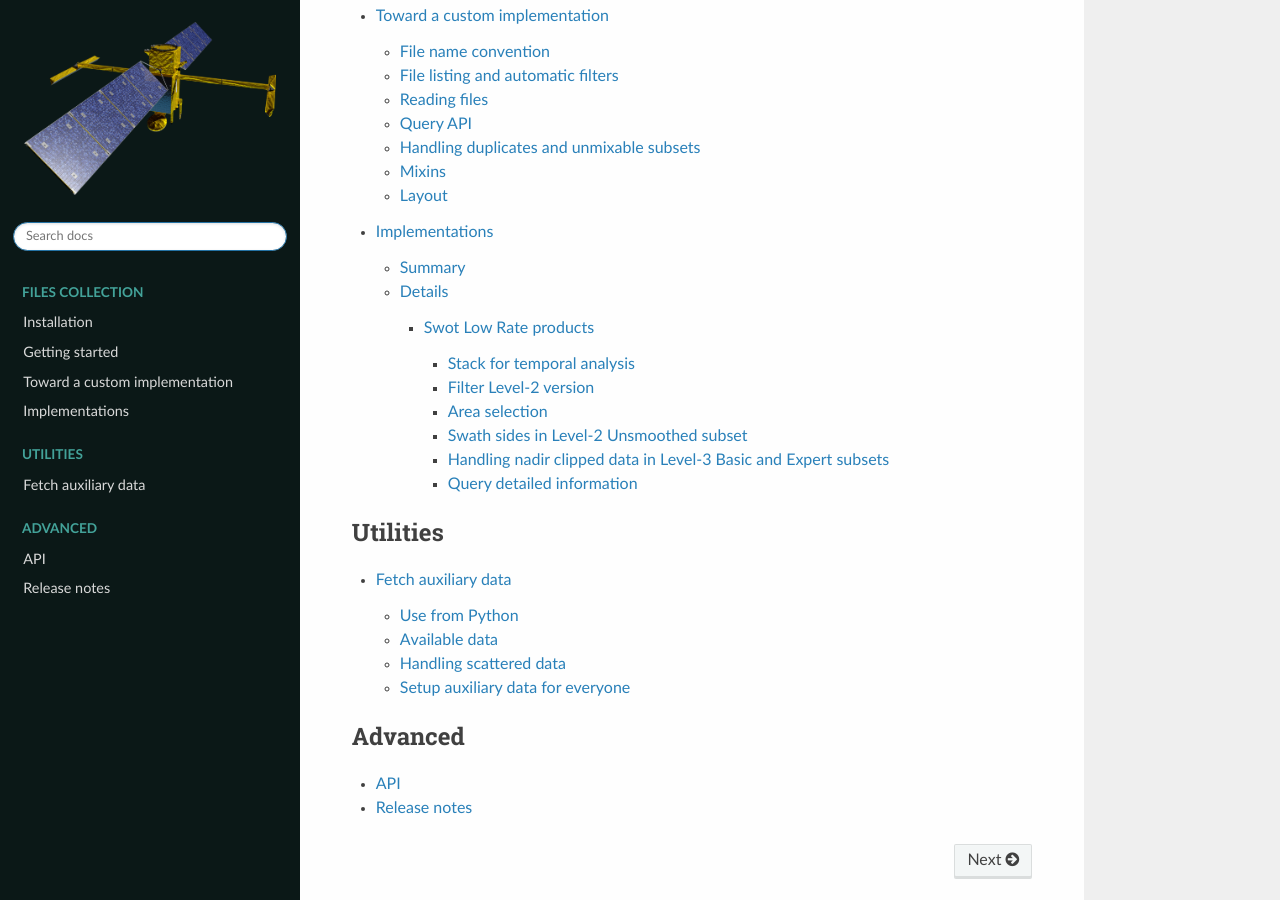
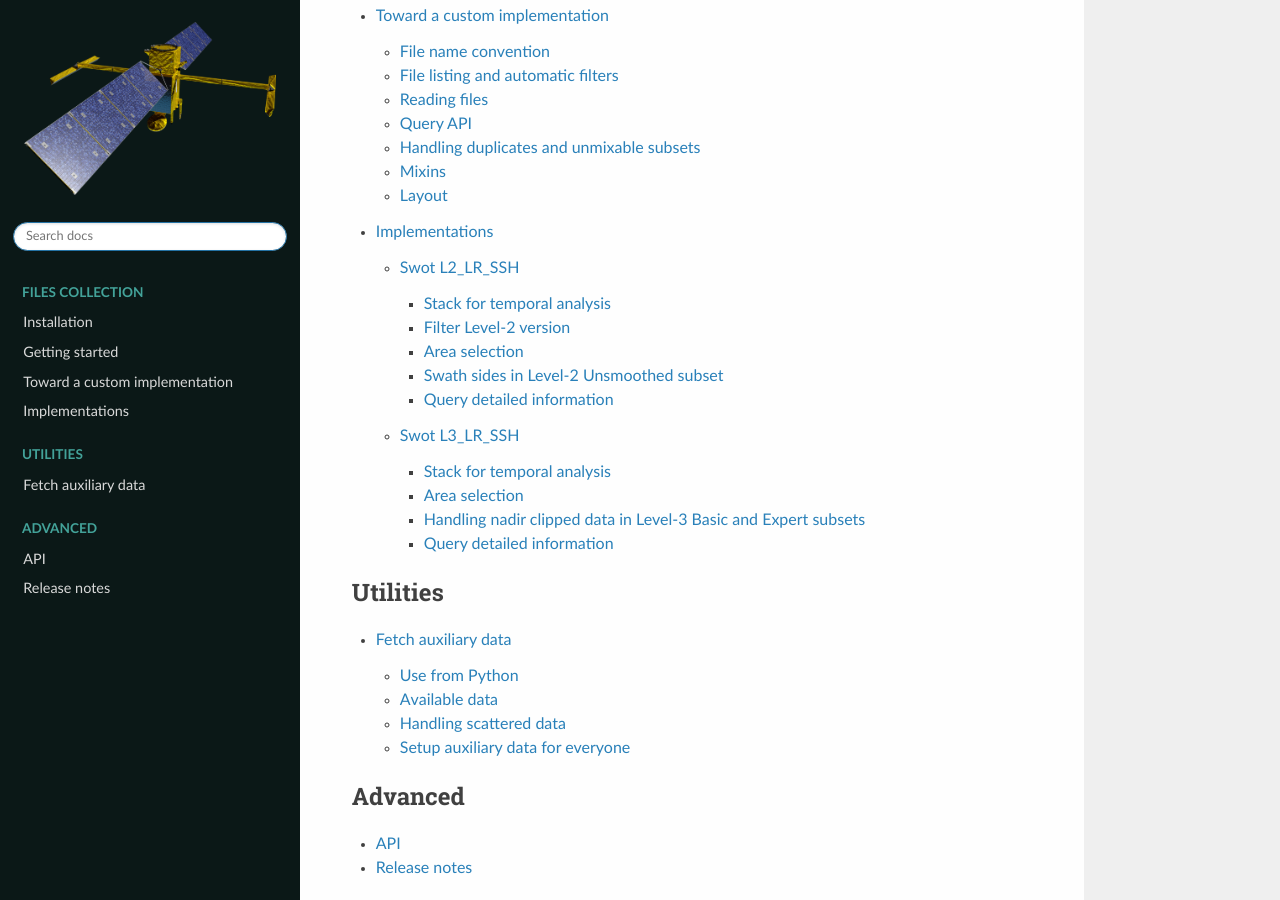
Before and after one commit to robin-cls/fcollections, a Sphinx documentation site: the page built from docs/index.rst, in a window 1280 px wide and 900 px high, scrolled down 492 px. Built offline with Sphinx 7.4.7 and the Read the Docs theme 3.1.0, drawn with Linux system fonts in a browser that asks for light colours; some of the changed lines change nothing that is shown.

Commit message:
Split SWOT doc in 2

```diff
--- a/docs/implementations/index.rst
+++ b/docs/implementations/index.rst
@@ -1,16 +1,11 @@
 Implementations
 ===============
-
-Summary
--------
 
 .. csv-table::
    :file: implementations.csv
    :header-rows: 1
 
-Details
--------
-
 .. toctree::
 
-   swot
+   l2_lr_ssh
+   l3_lr_ssh
--- a/docs/implementations/swot.rst
+++ b/docs/implementations/l2_lr_ssh.rst
@@ -1,20 +1,17 @@
-Swot Low Rate products
-======================
+Swot L2_LR_SSH
+==============
 
-This chapter will present the functionalities specific to the Level 2 and Level
-3 SWOT Low Rate products. Although similar, each product follows its own file
-name convention and is handled with a dedicated implementation.
+This chapter will present the functionalities specific to the Level 2 SWOT Low
+Rate products.
 
 .. code-block:: python
 
     import fcollections.implementations as oct_sio
     # Handlers
     oct_sio.NetcdfFilesDatabaseSwotLRL2
-    oct_sio.NetcdfFilesDatabaseSwotLRL3
 
     # Layouts
     oct_sio.AVISO_L2_LR_SSH_LAYOUT
-    oct_sio.AVISO_L3_LR_SSH_LAYOUT
 
 Although the implementations do not share the file name convention, they use the
 same reader whose arguments are exposed in the ``query`` interface. We will
@@ -167,32 +164,6 @@ retrieve one or the other side.
     position coordinates may include invalids which can break geo-plots.
 
 
-Handling nadir clipped data in Level-3 Basic and Expert subsets
----------------------------------------------------------------
-
-The L3_LR_SSH Basic and Expert subsets have the Nadir instrument data clipped in
-the Sea Level Anomaly fields. The indexes where the nadir data has been
-introduced are stored along ``num_nadir`` dimension. The SWOT implementation
-offers various choices for handling this clipped data:
-
-- ``nadir=False`` and ``swath=True``: remove the nadir data clipped. This is the
-  default behavior
-- ``nadir=True`` and ``swath=True``: do nothing and keep both the KaRIn and
-  Nadir instruments data
-- ``nadir=True`` and ``swath=False``: extract the Nadir instrument data only.
-  This will give a dataset indexed along the ``num_nadir`` dimension. Because
-  it returns the nadir data only, we lose the possibility of stacking multiple
-  half orbits
-
-.. code-block:: python
-
-    >>> fc = oct_sio.NetcdfFilesDatabaseSwotLRL3("/swot_products/l3_karin_nadir/l3_lr_ssh", fs=fs, layout=oct_sio.AVISO_L3_LR_SSH_LAYOUT)
-    >>> ds = fc.query(version='2.0.1', subset="Basic", cycle_number=550, pass_number=13, nadir=False)
-    Frozen({'num_lines': 9860, 'num_pixels': 69})
-    >>> ds_nadir = fc.query(version='2.0.1', subset="Basic", cycle_number=550, pass_number=13, nadir=True, swath=False)
-    Frozen({'num_nadir': 1748})
-
-
 Query detailed information
 --------------------------
 
@@ -200,5 +171,3 @@ Detailed information on the filters and reading arguments can be found in the
 ``query`` methods
 
 :meth:`fcollections.implementations.NetcdfFilesDatabaseSwotLRL2.query`
-
-:meth:`fcollections.implementations.NetcdfFilesDatabaseSwotLRL3.query`
--- /dev/null
+++ b/docs/implementations/l3_lr_ssh.rst
@@ -0,0 +1,153 @@
+Swot L3_LR_SSH
+==============
+
+This chapter will present the functionalities specific to the Level 3 SWOT Low
+Rate products.
+
+.. code-block:: python
+
+    import fcollections.implementations as oct_sio
+    # Handlers
+    oct_sio.NetcdfFilesDatabaseSwotLRL3
+
+    # Layouts
+    oct_sio.AVISO_L3_LR_SSH_LAYOUT
+
+Although the implementations do not share the file name convention, they use the
+same reader whose arguments are exposed in the ``query`` interface. We will
+illustrate these functionalities by accessing the data from the AVISO FTP server
+You will need credentials to authentify (see the
+`aviso website <https://www.aviso.altimetry.fr/>`_)
+
+
+.. raw:: html
+
+    <details>
+    <summary><a>Show/Hide code</a></summary>
+
+
+.. code-block:: python
+
+    from fsspec.implementations.ftp import FTPFileSystem
+    fs = FTPFileSystem('ftp-access.aviso.altimetry.fr', 21, username='...', password='...')
+
+.. raw:: html
+
+    </details>
+    <br />
+
+
+Stack for temporal analysis
+---------------------------
+
+The most prominent functionality is the ability to stack the half orbits when
+the grid is fixed (Basic, Expert, Technical and WindWave subsets). This allows
+to work along the ``cycle_number`` dimension and compute temporal analysis
+(mean, standard deviation, ...).
+
+There are currently three modes for stacking the half orbits
+
+- ``NOSTACK``: do not stack the half orbits
+- ``CYCLES``: concatenate the half orbits of one cycle along the ``num_lines``
+  dimension, and stack the cycles along a new ``cycle_number`` dimension
+- ``CYCLES_PASSES``: stack the half orbits along the ``cycle_number`` and
+  ``pass_number`` dimensions. Useful for regional analysis where the half orbits
+  are cropped and we need an additional dimension to reflect the spatial jump
+
+
+.. code-block:: python
+
+    >>> fc = oct_sio.NetcdfFilesDatabaseSwotLRL3("/swot_products/l3_karin_nadir/l3_lr_ssh", fs=fs, layout=oct_sio.AVISO_L3_LR_SSH_LAYOUT)
+    >>>
+    >>> ds = fc.query(stack='CYCLES', version='2.0.1', cycle_number=[1, 2, 3], pass_number=10, subset=oct_sio.ProductSubset.Basic)
+    >>> ds.sizes
+    Frozen({'cycle_number': 2, 'num_lines': 9860, 'num_pixels': 69})
+    >>> ds = fc.query(stack='CYCLES_PASSES', version='2.0.1', cycle_number=[1, 2, 3], pass_number=[10, 11], subset=oct_sio.ProductSubset.Basic)
+    >>> ds.sizes
+    Frozen({'pass_number': 2, 'cycle_number': 2, 'num_lines': 9860, 'num_pixels': 69})
+
+.. note::
+
+    Incomplete cycles are completed with invalids
+
+
+Area selection
+--------------
+
+It is possible to select data crossing a specific region by providing ``bbox`` parameter to ``query`` or ``list_files`` method.
+
+The bounding box is represented by a tuple of 4 float numbers, such as : (longitude_min, latitude_min, longitude_max, latitude_max).
+Its longitude must follow one of the known conventions: [0, 360[ or [-180, 180[.
+
+If bbox's longitude crosses -180/180, data around the crossing and matching the bbox will be selected.
+(e.g. for an interval [170, -170] -> both [170, 180[ and [-180, -170] intervals will be used to list/subset data).
+
+To list files corresponding to half orbits crossing the bounding box:
+
+.. code-block:: python
+
+    >>> fc = oct_sio.NetcdfFilesDatabaseSwotLRL3("/swot_products/l3_karin_nadir/l3_lr_ssh", fs=fs, layout=oct_sio.AVISO_L3_LR_SSH_LAYOUT)
+    >>>
+    >>> ds = fc.list_files(
+    >>>     version='2.0.1',
+    >>>     subset="Basic",
+    >>>     cycle_number=[29],
+    >>>     bbox = (-16, 36, -10, 44))
+    [(cycle_number=29, pass_number=3), (cycle_number=29, pass_number=154), (cycle_number=29, pass_number=182), ...]
+
+
+
+To query a subset of Swot LR L3 data crossing the bounding box:
+
+.. note::
+
+    Lines of the swath crossing the bounding box will be entirely selected.
+
+.. code-block:: python
+
+    >>> fc = oct_sio.NetcdfFilesDatabaseSwotLRL3("/swot_products/l3_karin_nadir/l3_lr_ssh", fs=fs, layout=oct_sio.AVISO_L3_LR_SSH_LAYOUT)
+    >>>
+    >>> ds = fc.query(
+    >>>     version='2.0.1',
+    >>>     subset="Basic",
+    >>>     cycle_number=[29],
+    >>>     pass_number=[516],
+    >>>     bbox = (-16, 36, -10, 44))
+    Frozen({'num_lines': 468, 'num_pixels': 69})
+
+.. image:: query_bbox.png
+
+
+Handling nadir clipped data in Level-3 Basic and Expert subsets
+---------------------------------------------------------------
+
+The L3_LR_SSH Basic and Expert subsets have the Nadir instrument data clipped in
+the Sea Level Anomaly fields. The indexes where the nadir data has been
+introduced are stored along ``num_nadir`` dimension. The SWOT implementation
+offers various choices for handling this clipped data:
+
+- ``nadir=False`` and ``swath=True``: remove the nadir data clipped. This is the
+  default behavior
+- ``nadir=True`` and ``swath=True``: do nothing and keep both the KaRIn and
+  Nadir instruments data
+- ``nadir=True`` and ``swath=False``: extract the Nadir instrument data only.
+  This will give a dataset indexed along the ``num_nadir`` dimension. Because
+  it returns the nadir data only, we lose the possibility of stacking multiple
+  half orbits
+
+.. code-block:: python
+
+    >>> fc = oct_sio.NetcdfFilesDatabaseSwotLRL3("/swot_products/l3_karin_nadir/l3_lr_ssh", fs=fs, layout=oct_sio.AVISO_L3_LR_SSH_LAYOUT)
+    >>> ds = fc.query(version='2.0.1', subset="Basic", cycle_number=550, pass_number=13, nadir=False)
+    Frozen({'num_lines': 9860, 'num_pixels': 69})
+    >>> ds_nadir = fc.query(version='2.0.1', subset="Basic", cycle_number=550, pass_number=13, nadir=True, swath=False)
+    Frozen({'num_nadir': 1748})
+
+
+Query detailed information
+--------------------------
+
+Detailed information on the filters and reading arguments can be found in the
+``query`` methods
+
+:meth:`fcollections.implementations.NetcdfFilesDatabaseSwotLRL3.query`
```
